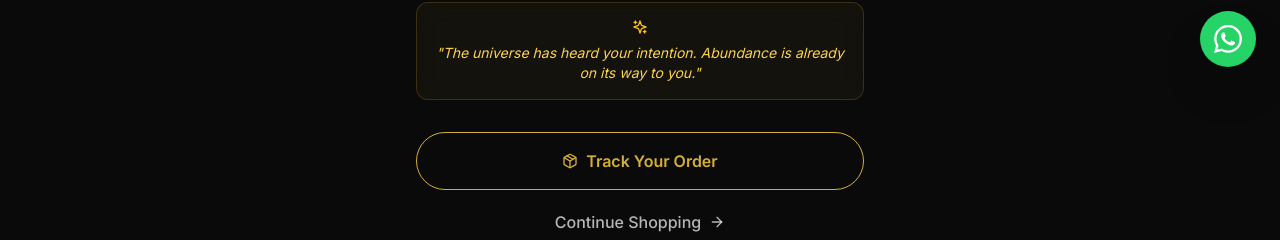
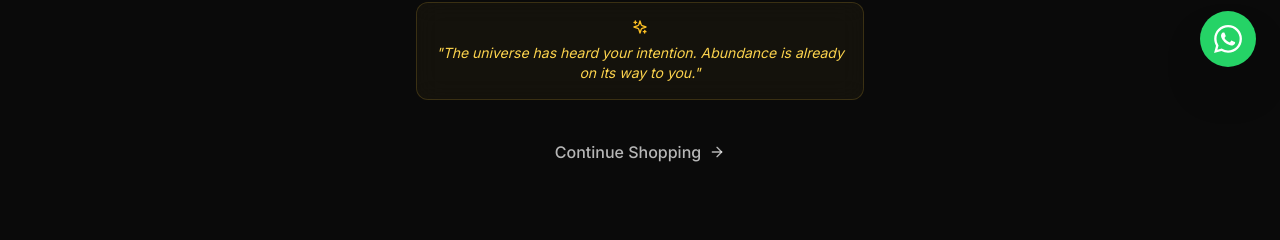
Before and after one commit to viralstance4-lang/spiritual-revamp, a React (Vite) app in the folder frontend/: page /order-confirmation/1 in a window 1280 px wide. Shown: the part 709-949 px from the top of the page. Built offline with nearby package versions, Linux system fonts and the light colour scheme; no server answers.

Commit message:
track button hide

```diff
--- a/frontend/src/pages/OrderConfirmation.jsx
+++ b/frontend/src/pages/OrderConfirmation.jsx
@@ -77,11 +77,7 @@ export default function OrderConfirmation() {
           </div>
 
           <div className="flex flex-col gap-3">
-            <Link to="/account" className="btn-outline w-full justify-center">
-              <Package className="w-4 h-4" />
-              Track Your Order
-            </Link>
-            <Link to="/collections" className="btn-ghost w-full justify-center">
+<Link to="/collections" className="btn-ghost w-full justify-center">
               Continue Shopping
               <ArrowRight className="w-4 h-4" />
             </Link>
```
